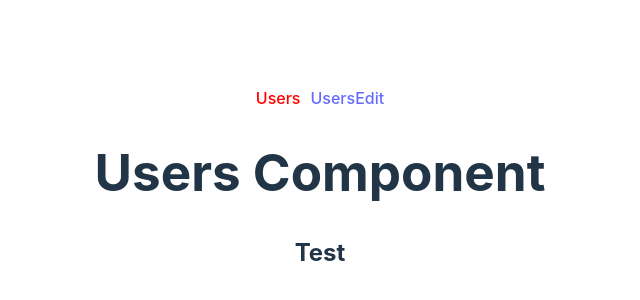
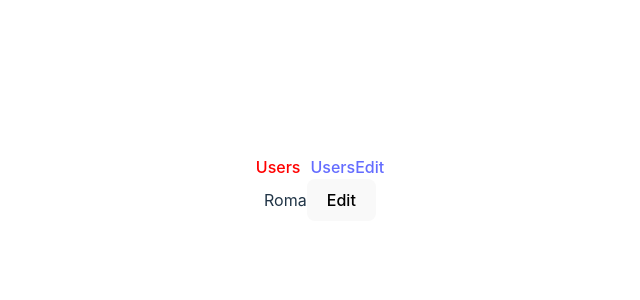
Before and after one commit to RomaGorshkov/new-project, a React (Vite) app: page / in a window 1280 px wide. Shown: the part 212-512 px from the top of the page, without its empty margins (320-960 px from the left). Built offline with nearby package versions, Linux system fonts and the light colour scheme.

Commit message:
add logic for edit mode using Redux Toolkit

```diff
--- a/package.json
+++ b/package.json
@@ -11,11 +11,13 @@
         "preview": "vite preview"
     },
     "dependencies": {
+        "@reduxjs/toolkit": "^2.6.0",
         "eslint-import-resolver-typescript": "^3.8.1",
         "eslint-plugin-import": "^2.31.0",
         "eslint-plugin-simple-import-sort": "^12.1.1",
         "react": "^19.0.0",
         "react-dom": "^19.0.0",
+        "react-redux": "^9.2.0",
         "react-router-dom": "^7.1.5"
     },
     "devDependencies": {
--- a/src/App.tsx
+++ b/src/App.tsx
@@ -12,7 +12,6 @@ const App: React.FC = () => {
         <div className="App">
             <Header />
             <Routes>
-                <Route path="/users" element={<UsersPage />} />
                 <Route path="/" element={<UsersPage />} />
                 <Route path="users-edit" element={<UsersEditPage />} />
             </Routes>
--- a/src/components/business/Users/Users.tsx
+++ b/src/components/business/Users/Users.tsx
@@ -1,8 +1,32 @@
+import { useState } from 'react';
+import { useAppSelector, useAppDispatch } from '../../../store/hooks';
+import { renameUser, toggleEditMode } from '../../../store/slices/UserSlice';
+
 const Users = () => {
+    const dispatch = useAppDispatch();
+    const { users, editMode } = useAppSelector((state) => state.userReducer);
+    const [user, setUser] = useState(users);
+
     return (
         <div>
-            <h1>Users Component</h1>
-            <h2>Test</h2>
+            {editMode ? (
+                <>
+                    <input value={user} onChange={(e) => setUser(e.target.value)} />
+                    <button
+                        onClick={() => {
+                            dispatch(renameUser(user));
+                            dispatch(toggleEditMode());
+                        }}
+                    >
+                        Save
+                    </button>
+                </>
+            ) : (
+                <>
+                    <span>{users}</span>
+                    <button onClick={() => dispatch(toggleEditMode())}>Edit</button>
+                </>
+            )}
         </div>
     );
 };
--- a/src/main.tsx
+++ b/src/main.tsx
@@ -5,9 +5,13 @@ import { BrowserRouter } from 'react-router-dom';
 import App from './App.tsx';
 
 import './index.css';
+import { Provider } from 'react-redux';
+import store from './store/store.ts';
 
 createRoot(document.getElementById('root')!).render(
-	<BrowserRouter>
-		<App />
-	</BrowserRouter>
+    <Provider store={store}>
+        <BrowserRouter>
+            <App />
+        </BrowserRouter>
+    </Provider>
 );
--- /dev/null
+++ b/src/store/hooks.ts
@@ -0,0 +1,5 @@
+import { TypedUseSelectorHook, useDispatch, useSelector } from 'react-redux';
+import { AppDispatch, RootState } from './store';
+
+export const useAppDispatch = () => useDispatch<AppDispatch>();
+export const useAppSelector: TypedUseSelectorHook<RootState> = useSelector;
--- /dev/null
+++ b/src/store/slices/UserSlice.ts
@@ -0,0 +1,33 @@
+import { createSlice, PayloadAction } from '@reduxjs/toolkit';
+
+interface UserState {
+    id: number;
+    users: string;
+    isLoading: boolean;
+    editMode: boolean;
+    error: string;
+}
+
+const initialState: UserState = {
+    id: 1,
+    users: 'Roma',
+    isLoading: false,
+    editMode: false,
+    error: '',
+};
+
+export const userSlice = createSlice({
+    name: 'user',
+    initialState,
+    reducers: {
+        renameUser: (state, action: PayloadAction<string>) => {
+            state.users = action.payload;
+        },
+        toggleEditMode: (state) => {
+            state.editMode = !state.editMode;
+        },
+    },
+});
+
+export const { renameUser, toggleEditMode } = userSlice.actions;
+export default userSlice.reducer;
--- /dev/null
+++ b/src/store/store.ts
@@ -0,0 +1,16 @@
+import { configureStore } from '@reduxjs/toolkit';
+import { combineReducers } from 'redux';
+import userReducer from './slices/UserSlice';
+
+const rootReducer = combineReducers({
+    userReducer,
+});
+
+const store = configureStore({
+    reducer: rootReducer,
+});
+
+export type RootState = ReturnType<typeof rootReducer>;
+export type AppDispatch = typeof store.dispatch;
+
+export default store;
```
Also changed, not shown: .eslintrc.js, .prettierrc.js, 1 other file (tests, documents, lock files or other folders).
